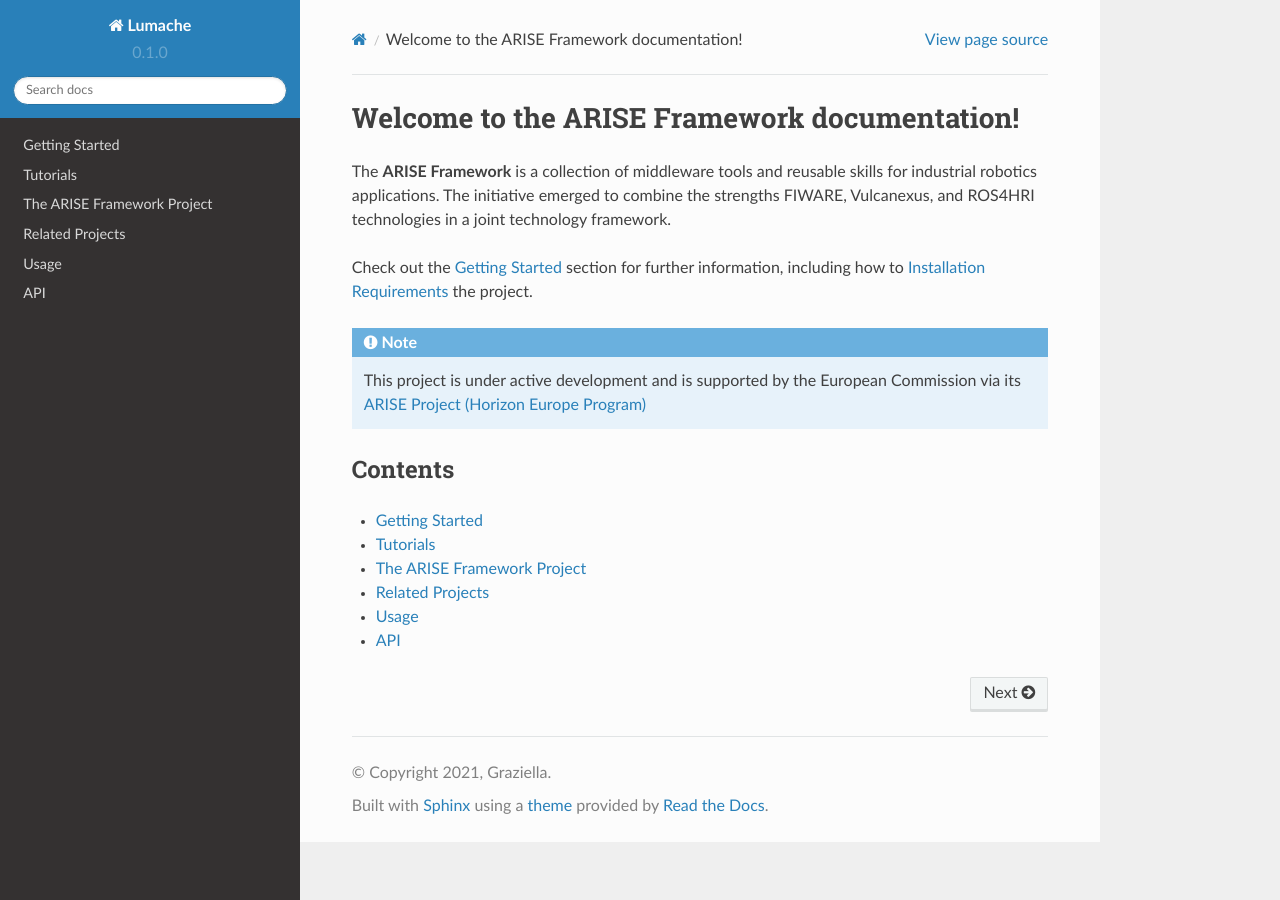
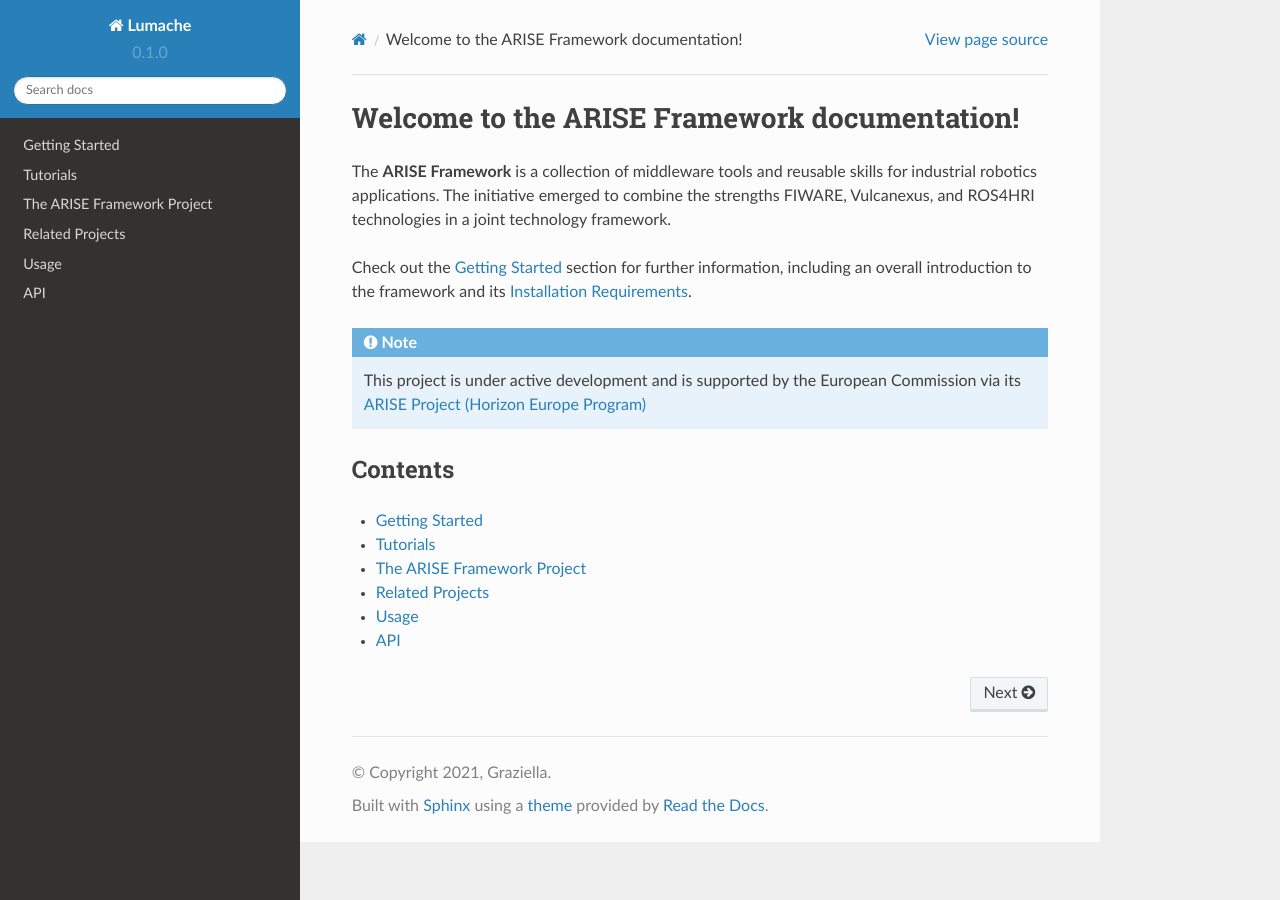
Before and after one commit to agileHRI/arise_documentation, a Sphinx documentation site: the page built from docs/source/index.rst, in a window 1280 px wide. Built offline with Sphinx 7.4.7 and the Read the Docs theme 2.0.0, drawn with Linux system fonts in a browser that asks for light colours.

Commit message:
Update index.rst

```diff
--- a/docs/source/index.rst
+++ b/docs/source/index.rst
@@ -4,8 +4,7 @@ Welcome to the ARISE Framework documentation!
 The **ARISE Framework** is a collection of middleware tools and reusable skills for industrial robotics applications.
 The initiative emerged to combine the strengths FIWARE, Vulcanexus, and ROS4HRI technologies in a joint technology framework.
 
-Check out the :doc:`getting-started` section for further information, including
-how to :ref:`installation_requirements` the project.
+Check out the :doc:`getting-started` section for further information, including an overall introduction to the framework and its :ref:`installation_requirements`.
 
 .. note::
 
```
